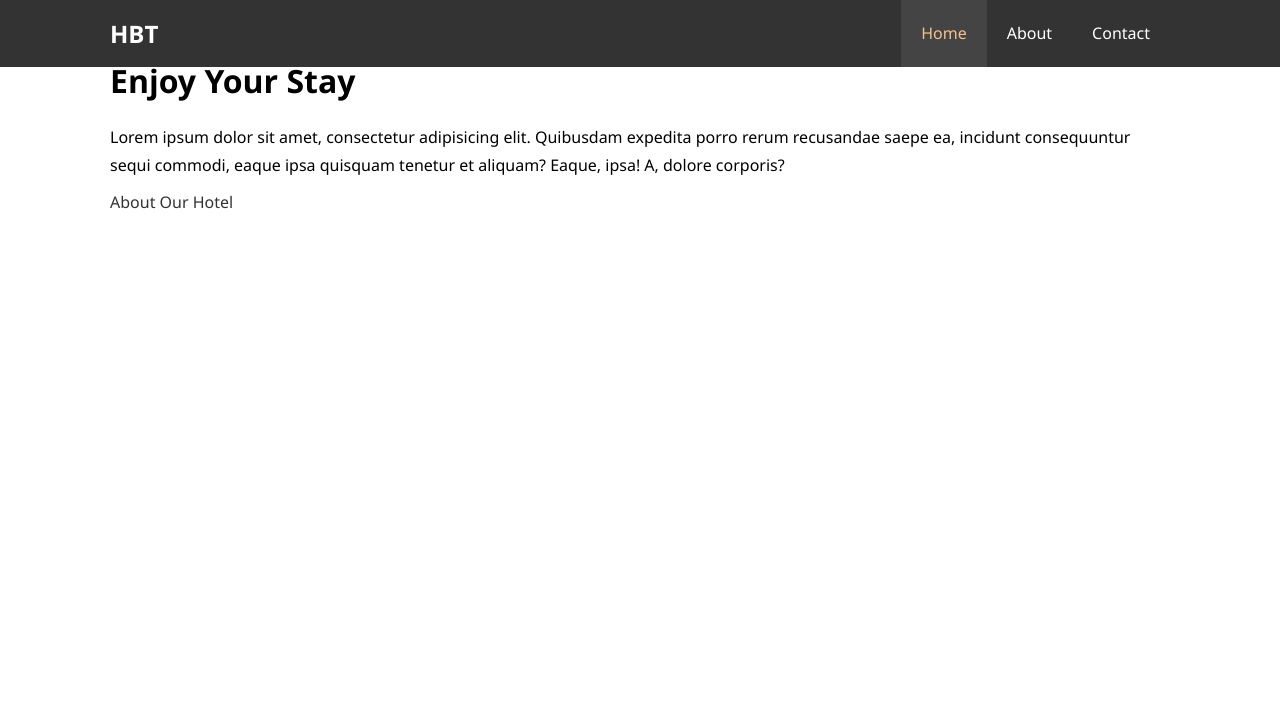
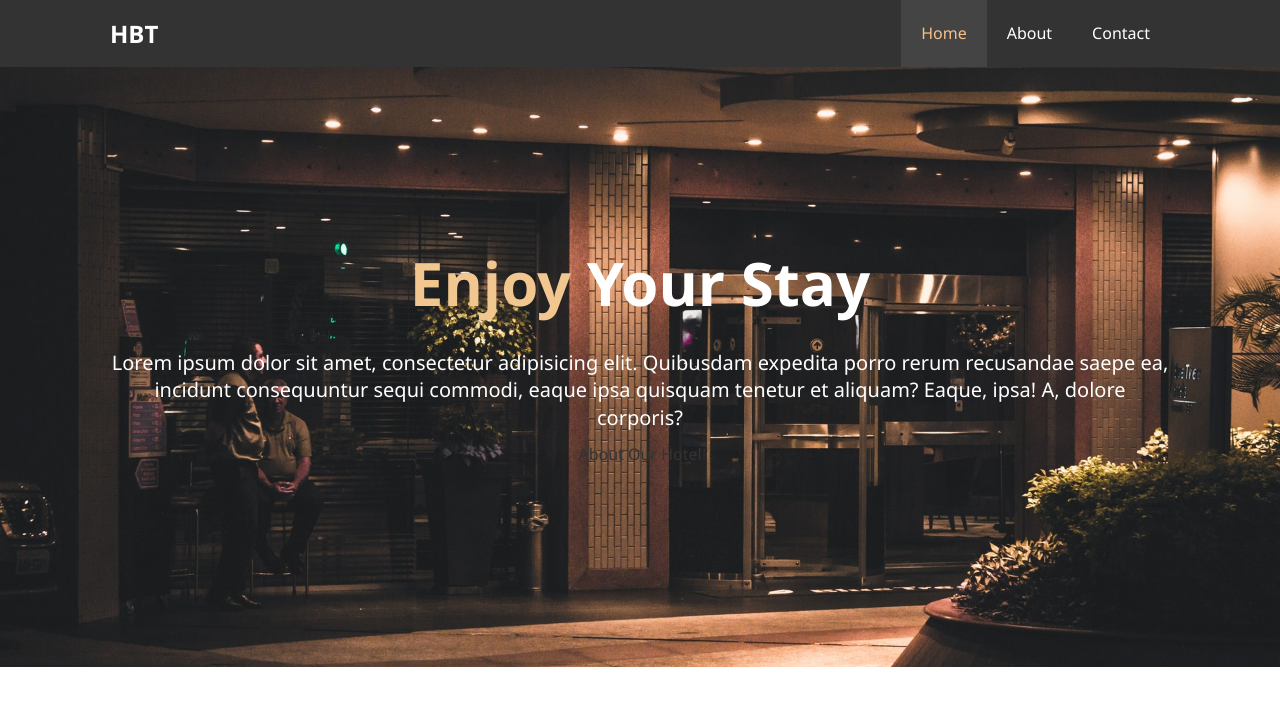
Before and after one commit to utsavgwa/hotel-u, a plain HTML site: page index.html in a window 1280 px wide. Drawn offline with Linux system fonts and the light colour scheme.

Commit message:
added container for nav bar and image

```diff
--- a/css/style.css
+++ b/css/style.css
@@ -2,6 +2,11 @@
   box-sizing: border-box;
   margin: 0;
   padding:0;
+}
+
+/* user-select css property controls whether a text in a HTML element can be selected or not */
+*{
+  user-select: none;
 }
 
 html,body {
@@ -52,16 +57,37 @@ p {
   padding: 20px;
   text-align: center;
 }
-
+/* current class is to show wich page we are on */
 .nav-bar ul li a:hover, .nav-bar ul li a.current {
   background: #444;
   color: #f7c08a;
 }
 /* container css */
 
+/* utility classes are not specific to any specific area */
 .container {
   margin: auto;
   max-width: 1100px;
   overflow: auto;
   padding: 0 20px;
 }
+
+.text-primary{
+  color: #f1c68f;
+}
+.lead{
+  font-size: 20px;
+}
+.showcase{
+  background: url('../img/showcase.jpg') no-repeat center center/cover;
+  height: 600px;
+}
+.showcase .showcase-content{
+  color: #fff;
+  text-align: center;
+  padding-top: 180px;
+}
+.showcase .showcase-content h1{
+  font-size: 60px;
+  line-height: 1.2em;
+}
```
